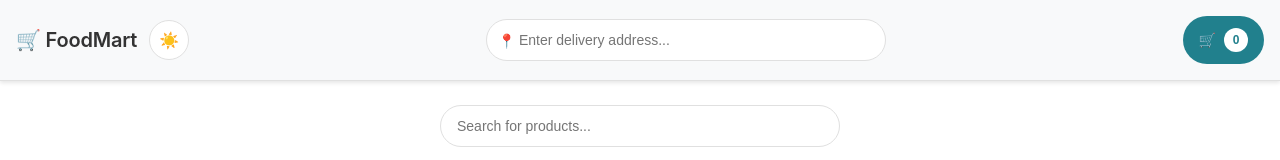
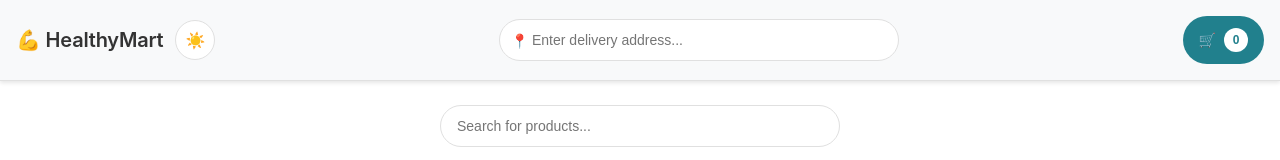
Before and after one commit to GLOKADHI/healthymart, a plain HTML site: page index.html in a window 1280 px wide. Shown: the top 160 px of the page. Drawn offline with Linux system fonts and the light colour scheme; a web font is replaced by a local one.

Commit message:
Update index.html

```diff
--- a/index.html
+++ b/index.html
@@ -11,7 +11,7 @@
         <div class="container">
             <div class="header-content">
                 <div class="header-left">
-                    <h1 class="app-title">🛒 FoodMart</h1>
+                    <h1 class="app-title">💪 HealthyMart</h1>
                     <button class="theme-toggle" id="themeToggle" aria-label="Toggle theme">
                         <span class="theme-icon" id="themeIcon">☀️</span>
                     </button>
```
